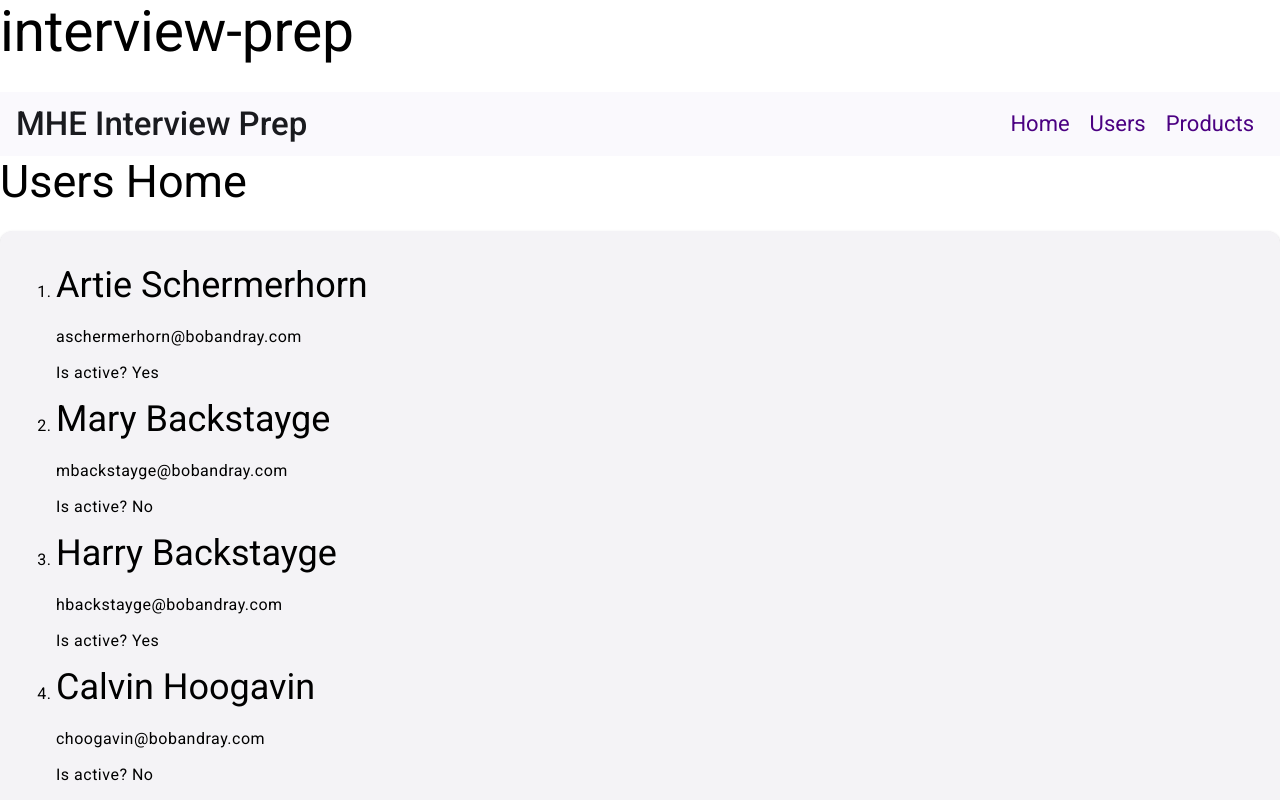
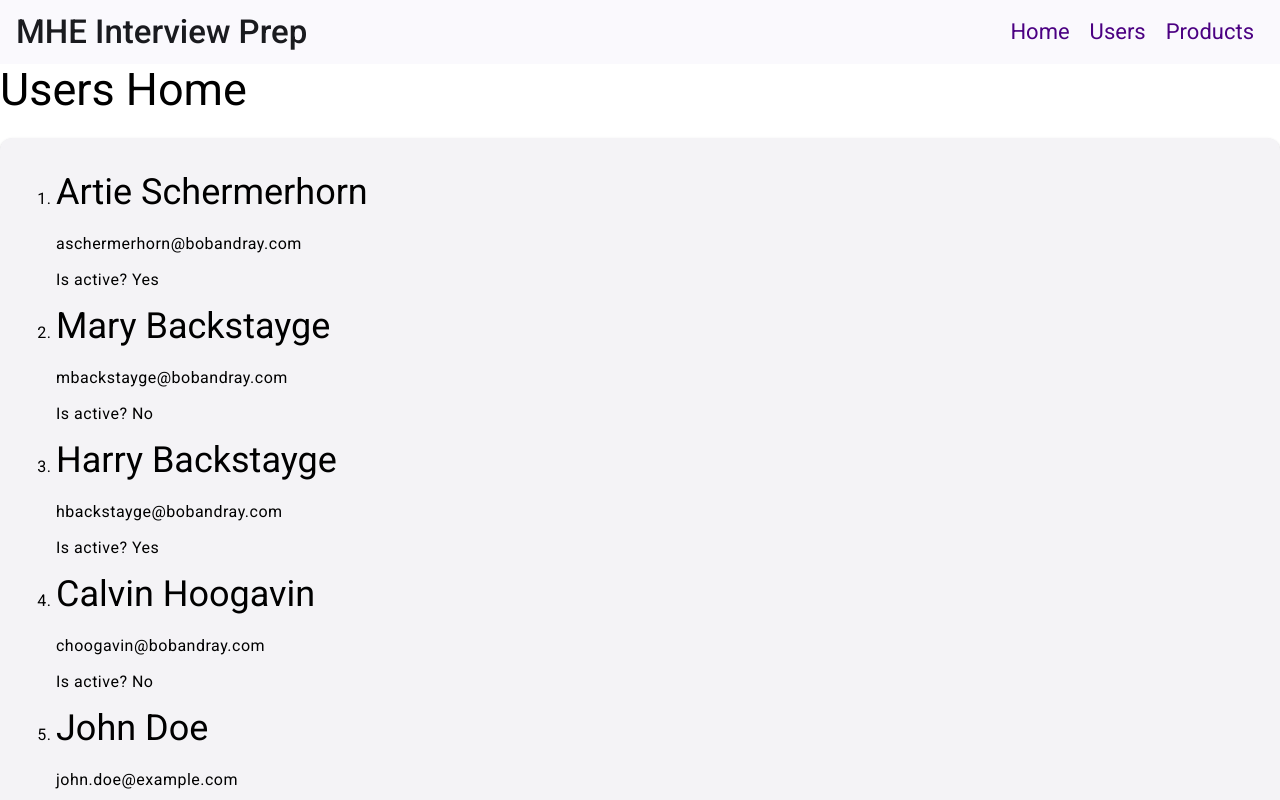
Before and after one commit to onyxdevtutorials/interview-prep-angular-nodejs-terraform-docker-aws, an Angular app: page /users in a window 1280 px wide. Shown: the top 800 px of the page. Built offline with nearby package versions, Linux system fonts and the light colour scheme; data requests are answered from the project's data file.

Commit message:
Just show site name in navbar

```diff
--- a/src/app/app.component.html
+++ b/src/app/app.component.html
@@ -1,3 +1,2 @@
-<h1>{{ title }}</h1>
 <app-nav />
 <router-outlet></router-outlet>
```
